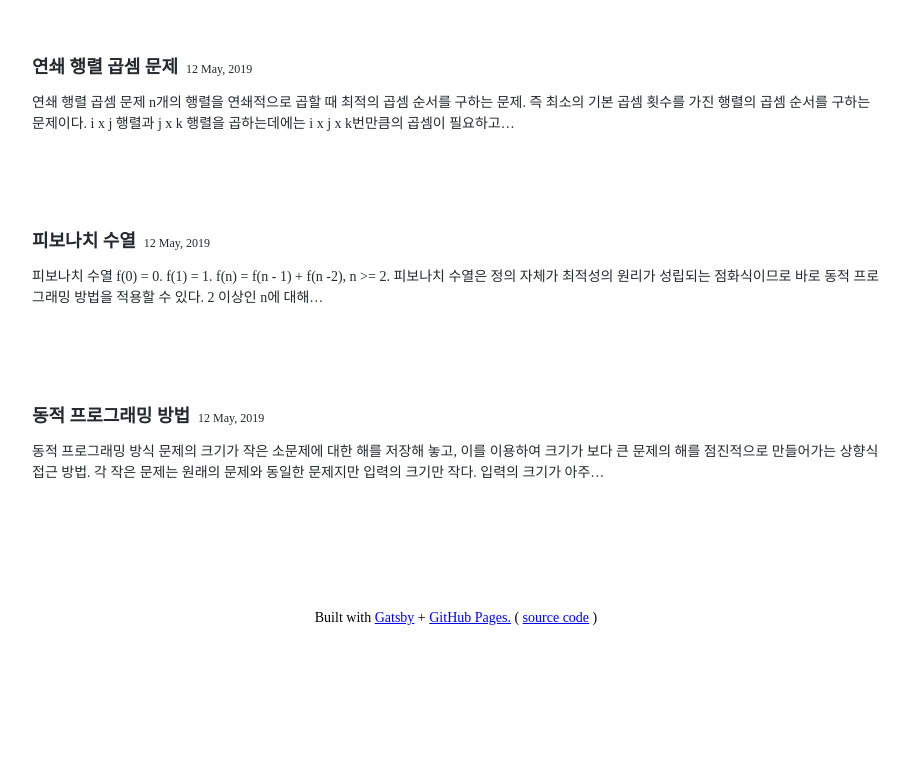
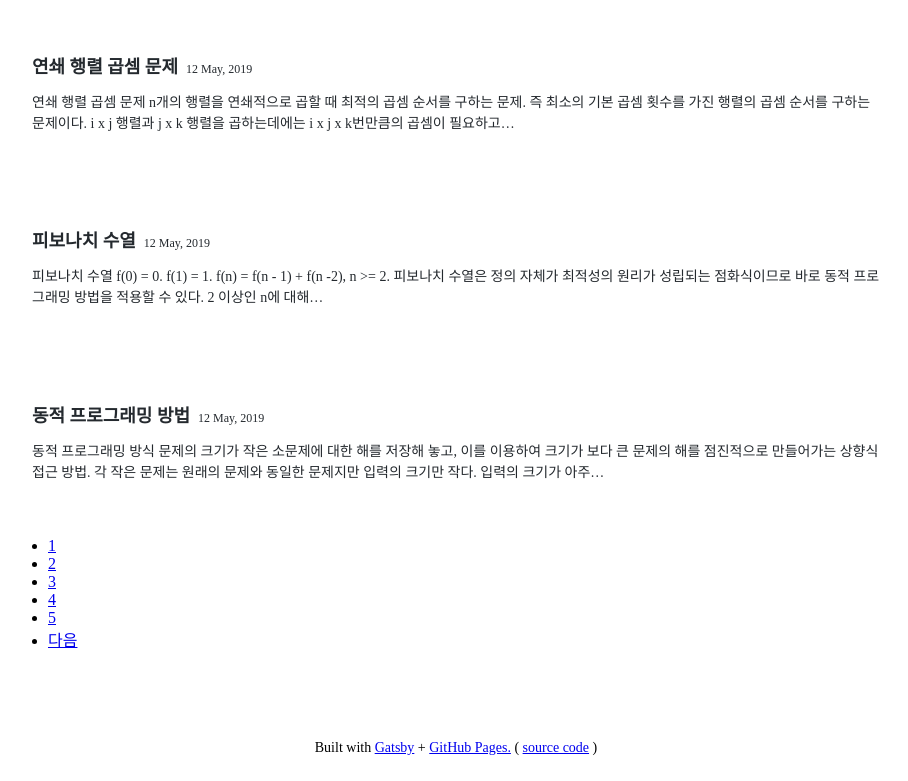
Before and after one commit to partykyoung/old-dev-blog, a Gatsby site: page / in a window 1280 px wide. Shown: the part 1316-2097 px from the top of the page, without its empty margins (184-1092 px from the left). Before the commit the page ends 1967 px from the top, so only its background shows below. Built offline with nearby package versions, Linux system fonts and the light colour scheme; Gatsby itself is replaced by a stand-in of ours.

Commit message:
feat: 페이징 컴포넌트 생성 및 적용 1차 완료

```diff
--- /dev/null
+++ b/src/components/Pagination.tsx
@@ -0,0 +1,37 @@
+import React from 'react';
+import { Link } from "gatsby";
+
+interface PageContextProps {
+  currentPage: number;
+  numPages: number;
+}
+
+const Pagination = ({pageContext}: any) => {
+  const { currentPage, numPages} = pageContext;
+  const isFirst = currentPage === 1;
+  const isLast = currentPage === numPages;
+  const prevPage = currentPage - 1 === 1 ? '/' : (currentPage - 1).toString()
+  const nextPage = (currentPage + 1).toString()
+
+  return (
+    <ul>
+      {
+        !isFirst &&
+        <li><Link to={prevPage}>이전</Link></li>
+      }
+      {
+        Array.from({length: numPages}, (_, i) => (
+          <li key={`[agination-${i}`}>
+            <Link to={`/${i > 0 ? `${i + 1}` : ''}`}>{i + 1}</Link>
+          </li>
+        ))
+      }
+      {
+        !isLast &&
+        <li><Link to={nextPage}>다음</Link></li>
+      }
+    </ul>
+  )
+}
+
+export default Pagination
--- a/src/templates/blogListTemplate.tsx
+++ b/src/templates/blogListTemplate.tsx
@@ -4,6 +4,7 @@ import { graphql } from "gatsby"
 import SEO from "../components/SEO"
 import Layout from "../components/Layout"
 import PostLink from "../components/PostLink"
+import Pagination from '../components/Pagination';
 
 import styled from '../styledComponents';
 
@@ -23,17 +24,9 @@ interface EdgeTypes {
   }
 }
 
-const Index = ({
-  data: {
-    allMarkdownRemark: { edges },
-  },
-}: {
-  data: {
-    allMarkdownRemark: {
-      edges: EdgeTypes[]
-    }
-  }
-}) => {
+const Index = ({data, pageContext}: any) => {
+  const { edges } = data.allMarkdownRemark;
+
   const Posts = edges.map((edge: EdgeTypes) => {
     return <PostLink key={edge.node.id} post={edge.node} />
   })
@@ -45,7 +38,12 @@ const Index = ({
         title="경아 개발 블로그"
         description="배우고 익혔던 것들을 기록하고 있습니다."
       />
-      <Layout><Wrapper>{Posts}</Wrapper></Layout>
+      <Layout>
+        <Wrapper>
+          {Posts}
+          <Pagination pageContext={pageContext}/>
+        </Wrapper>
+        </Layout>
     </>
   )
 }
```
